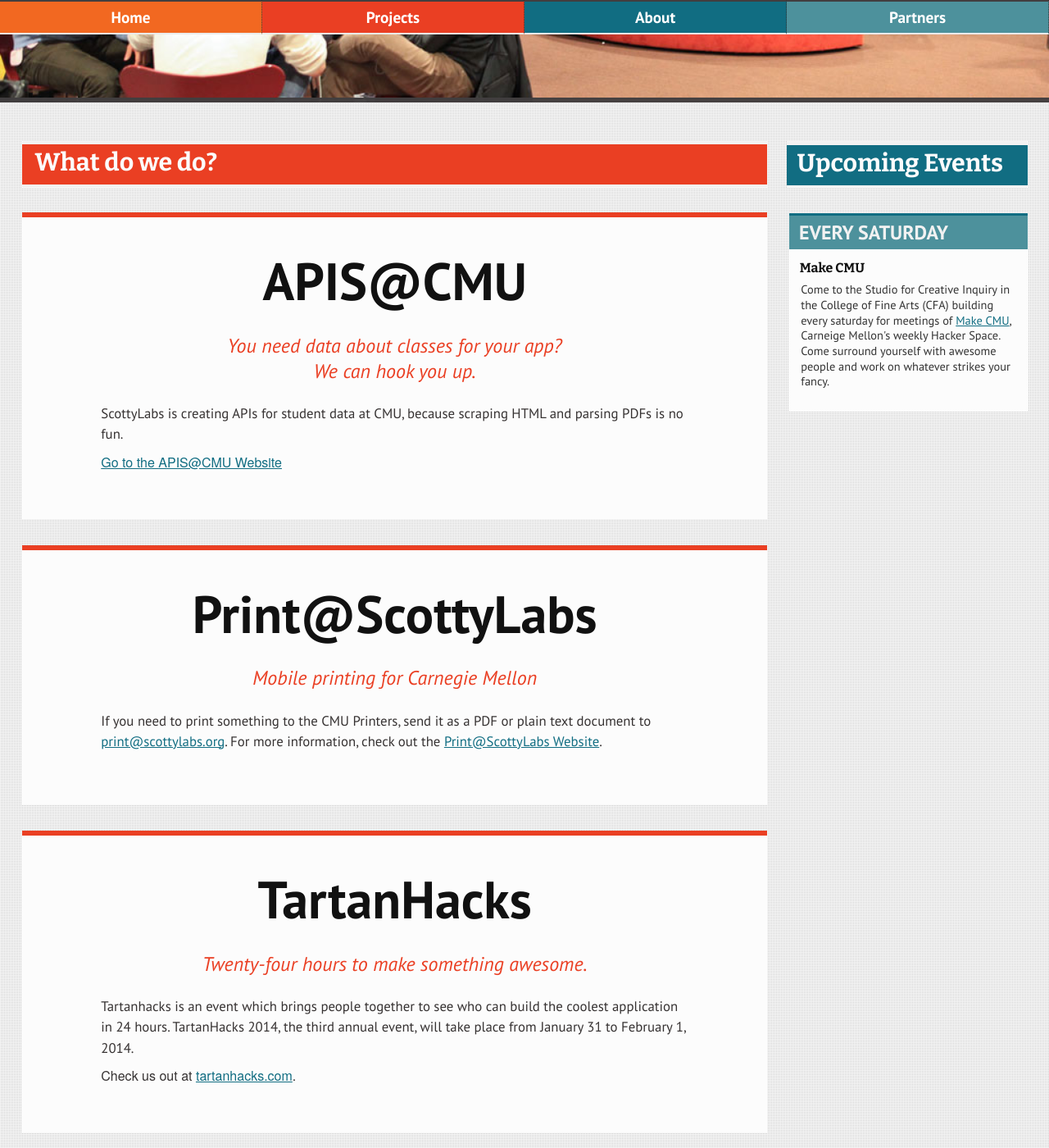
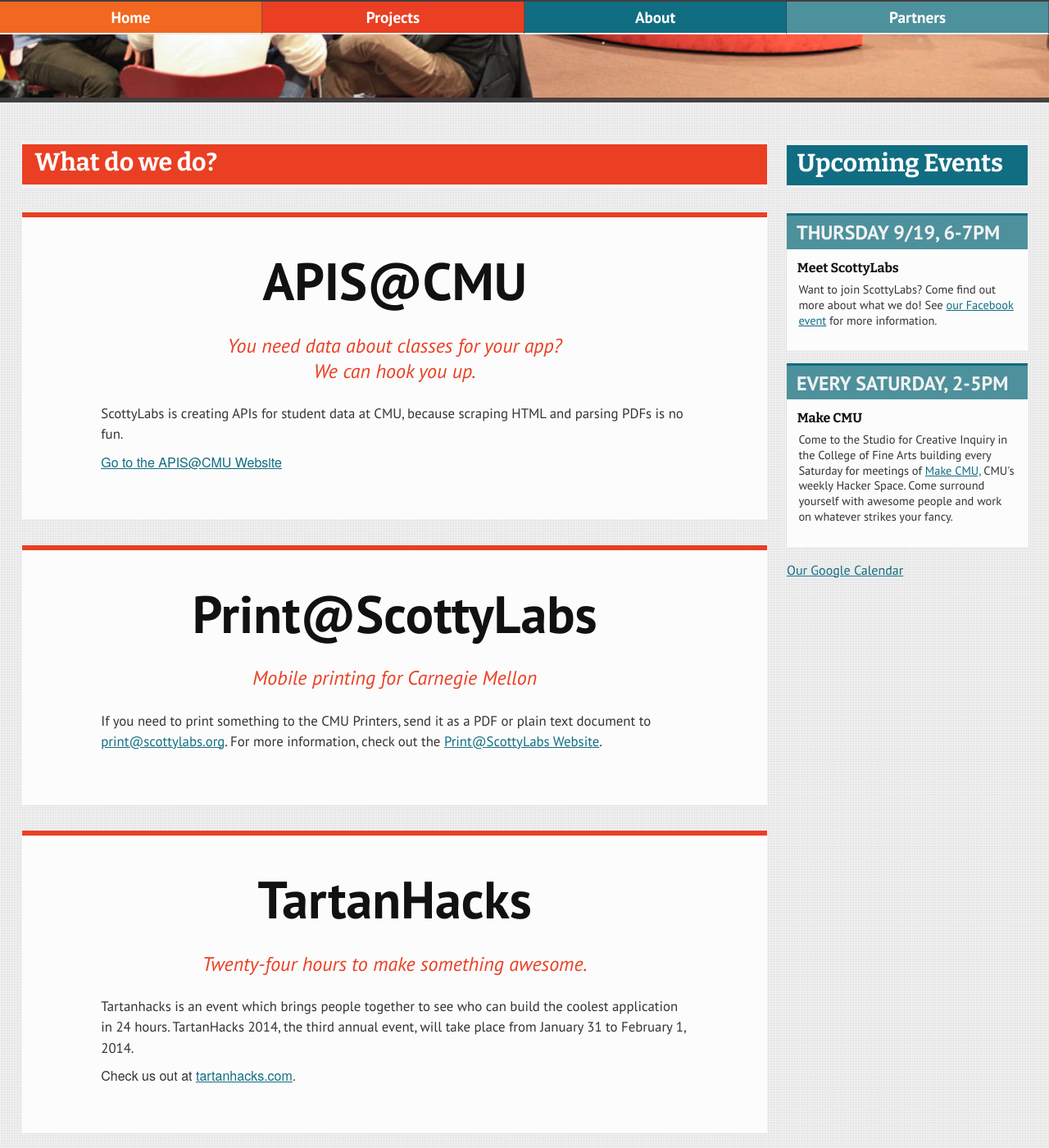
Before and after one commit to ScottyLabs/scottylabs.github.io, a Jekyll site: the page built from index.html, in a window 1280 px wide and 1400 px high, scrolled down 598 px. Shown: the whole window at 82% size. Built offline with Jekyll 4.4.1, drawn with Linux system fonts in a browser that asks for light colours; nearby versions of some CDN libraries.

Commit message:
refactoring how events are done on the website

```diff
--- a/css/4.css
+++ b/css/4.css
@@ -241,8 +241,6 @@
     background-color: #fcfcfc;
     border-top: 3px solid #116D82;
     position: relative;
-    margin-left: 1%;
-    float:left;
 }
 
 #upcoming-events li {
--- a/index.html
+++ b/index.html
@@ -2,6 +2,15 @@
 layout: default
 title: ScottyLabs
 description: ScottyLabs is a student-run, interdisciplinary organization at Carnegie Mellon University dedicated to removing barriers between students’ ideas and their implementation.
+events:
+-
+  name: "Meet ScottyLabs"
+  date: "Thursday 9/19, 6-7pm"
+  description: "Want to join ScottyLabs? Come find out more about what we do! See <a href=\"https://www.facebook.com/events/419112204867564/\">our Facebook event</a> for more information."
+-
+  name: "Make CMU"
+  date: "Every Saturday, 2-5pm"
+  description: "Come to the Studio for Creative Inquiry in the College of Fine Arts building every Saturday for meetings of <a href=\"http://makecmu.com/\">Make CMU,</a> CMU's weekly Hacker Space. Come surround yourself with awesome people and work on whatever strikes your fancy."
 ---
 
 <div id="container" class="cf">
@@ -13,26 +22,19 @@
     <div id="upcoming-events">
       <h1>Upcoming Events</h1>
       <ol id="events">
-<!--
-        <li>
-          <h2 class="date">January 25-26</h2>
-          <h3>TartanHacks 2013</h3>
-          <p>TartanHacks is a hackathon designed for people who have great ideas for cool things. Last year, TartanHacks became the biggest hackathon on CMU’s campus (and the only student-run one). We had an awesome time last year (see <a href="http://www.flickr.com/photos/anirudhkoul/sets/72157629419601487/">photos from last year</a> and read about <a href="http://2012.tartanhacks.com/the-tartanhacks-2012-winners/">last year's winning hacks</a></p>
-
-          <p>Registration will open in the first week of the Spring 2013 semester. Leading up to the hackathon, we’ll be hosting student-led, skill-building talks. At the hackathon, we’ll have expert mentors, great food, and, well, fun. More details will be available at <a href="http://tartanhacks.com">tartanhacks.com</a> leading up to the hackathon.</p>
-        </li>
--->
-        <li>
-          <h2 class="date">Every Saturday</h2>
-          <h3>Make CMU</h3>
-          <p>
-            Come to the Studio for Creative Inquiry in the College of Fine Arts (CFA) building every
-            saturday for meetings of <a href="http://www.makecmu.com/">Make CMU</a>, Carneige
-            Mellon's weekly Hacker Space.  Come surround yourself with awesome people and work on
-            whatever strikes your fancy.
-          </p>
-        </li>
+        {% for event in page.events %}
+          <li>
+            <h2 class="date">{{ event.date }}</h2>
+            <h3>{{ event.name }}</h3>
+            <p>
+              {{ event.description }}
+            </p>
+          </li>
+        {% endfor %}
       </ol>
+      <p>
+        <a href="https://www.google.com/calendar/embed?src=fv2nedcct7rninrcs9a56fq3l8%40group.calendar.google.com&ctz=America/New_York">Our Google Calendar</a>
+      </p>
     </div>
     <div id="featured-projects">
       <h1>What do we do?</h1>
```
